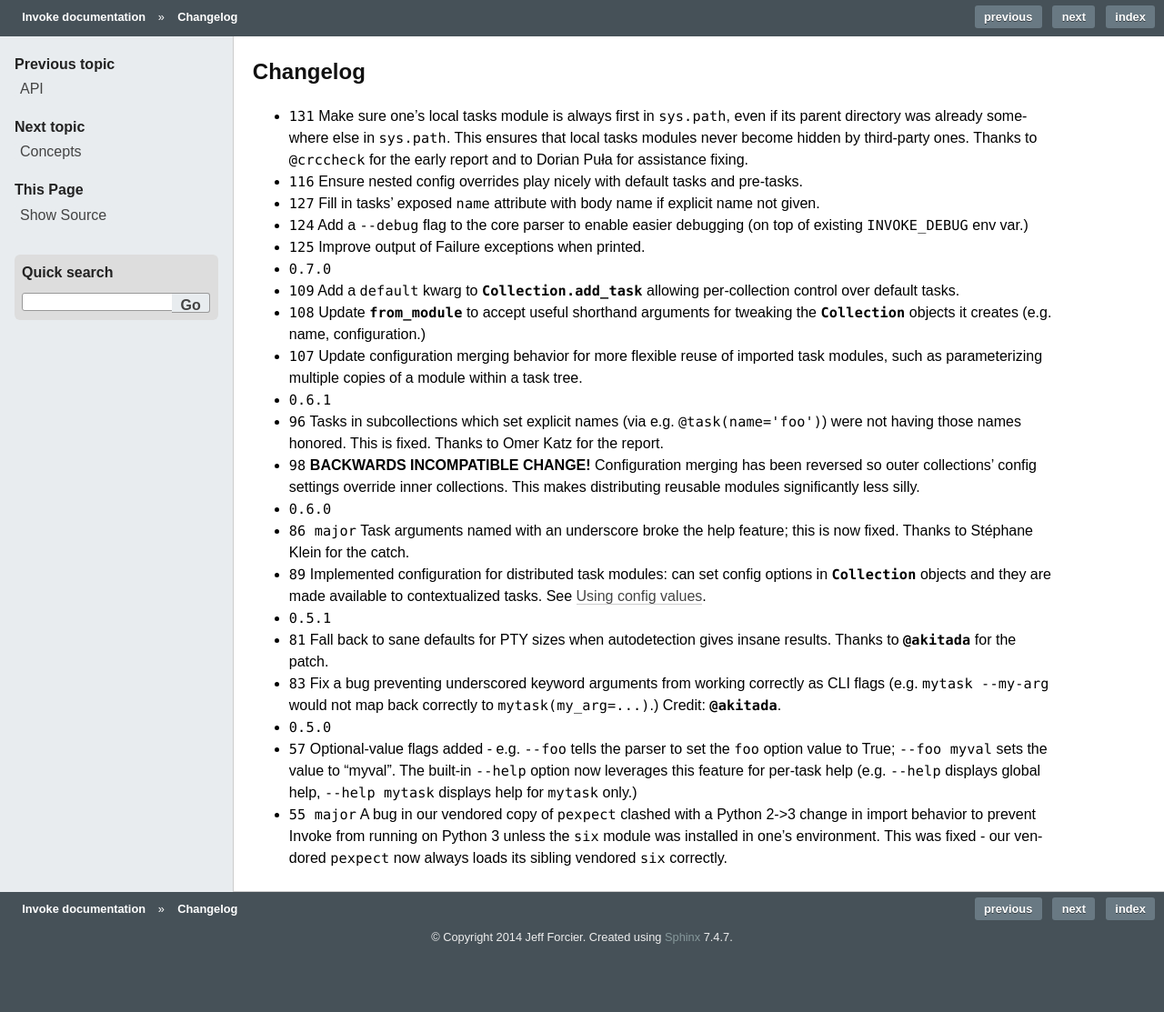
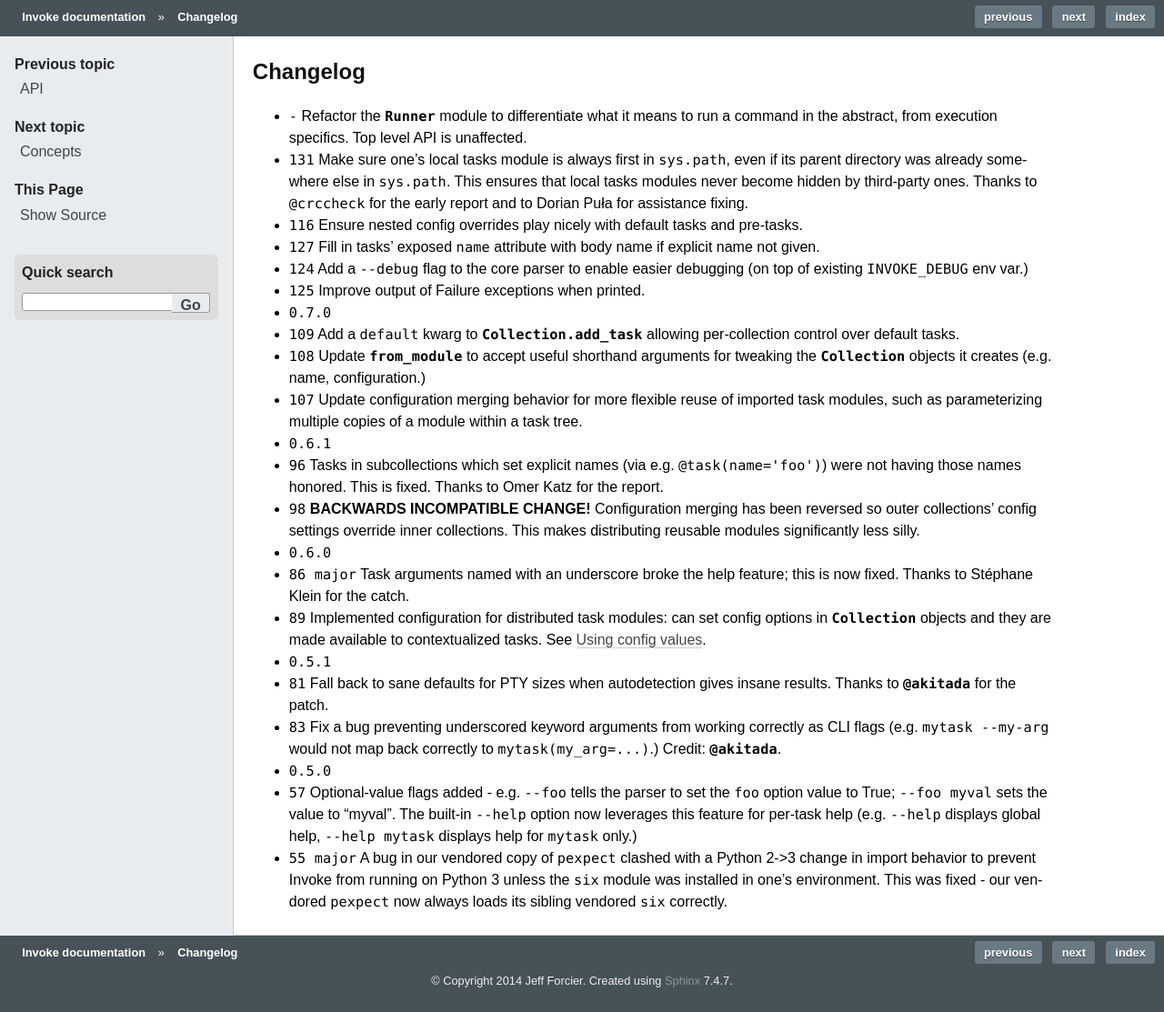
Before and after one commit to pyinvoke/invoke, a Sphinx documentation site: the page built from docs/changelog.rst, in a window 1280 px wide. Shown: the whole page at 91% size. Built offline with Sphinx 7.4.7, drawn with Linux system fonts in a browser that asks for light colours; cross-references to code outside the pages are shown as plain code; before the commit the page ends 1065 px from its top, so only the background shows below that.

Commit message:
Changelog for the refactor

```diff
--- a/docs/changelog.rst
+++ b/docs/changelog.rst
@@ -2,6 +2,9 @@
 Changelog
 =========
 
+* :support:`-` Refactor the `.Runner` module to differentiate what it means to
+  run a command in the abstract, from execution specifics. Top level API is
+  unaffected.
 * :bug:`131` Make sure one's local tasks module is always first in
   ``sys.path``, even if its parent directory was already somewhere else in
   ``sys.path``. This ensures that local tasks modules never become hidden by
```
